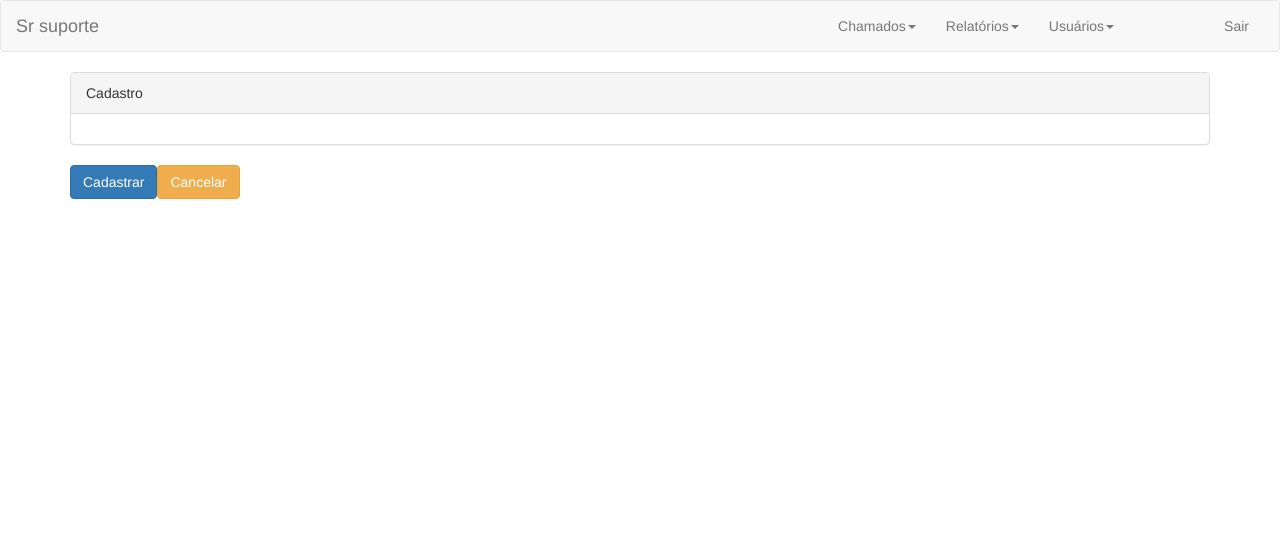
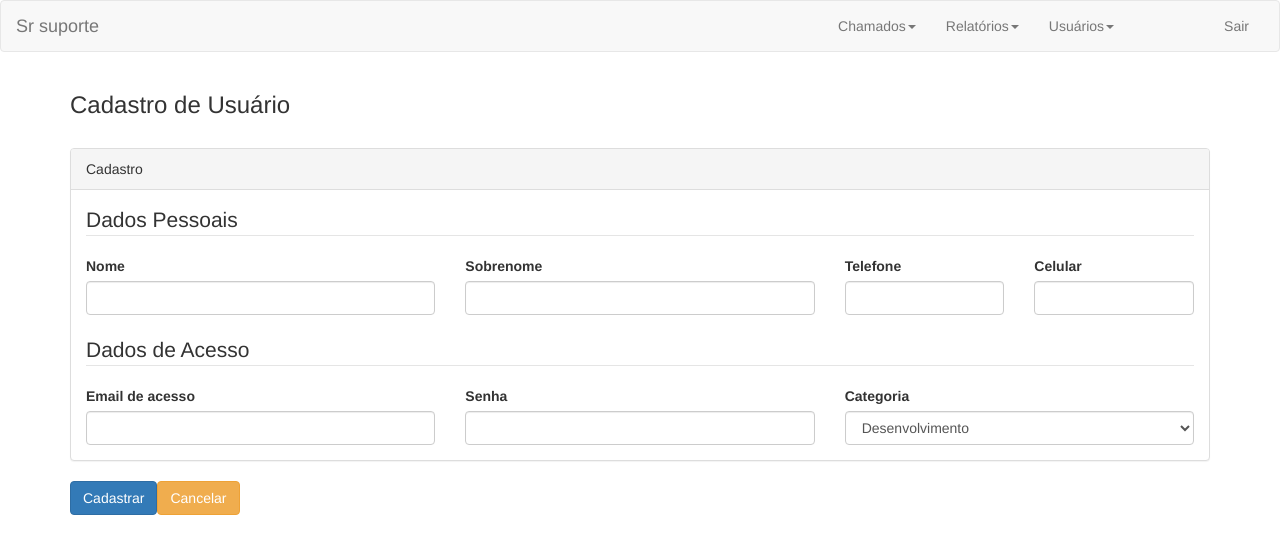
Before and after one commit to JoaoNormando/sr-suporte-web, an Angular app: page /novo-usuario in a window 1280 px wide. Shown: the top 554 px of the page. Built offline with nearby package versions, Linux system fonts and the light colour scheme.

Commit message:
Finalização da tela de cadastro do usuário

```diff
--- a/src/app/usuarios/novo-usuario/novo-usuario.component.css
+++ b/src/app/usuarios/novo-usuario/novo-usuario.component.css
@@ -0,0 +1,3 @@
+.titulo {
+    font-size: 24px;
+}
--- a/src/app/usuarios/novo-usuario/novo-usuario.component.html
+++ b/src/app/usuarios/novo-usuario/novo-usuario.component.html
@@ -1,8 +1,62 @@
+<h1 class="titulo">Cadastro de Usuário</h1>
+<br/>
 <form action="post">
   <div class="panel panel-default">
     <div class="panel-heading">Cadastro</div>
     <div class="panel-body">
 
+      <!-- Dados pessoais-->
+      <fieldset>
+        <legend>Dados Pessoais</legend>
+        <div class="row">
+          <div class="form-group">
+            <div class="col-md-4">
+              <label for="nome" class="control-label">Nome</label>
+              <input type="text" id="nome" class="form-control">
+            </div>
+            <div class="col-md-4">
+              <label for="sobrenome" class="control-label">Sobrenome</label>
+              <input type="text" id="sobrenome" class="form-control">
+            </div>
+            <div class="col-md-2">
+              <label for="telefone" class="control-label">Telefone</label>
+              <input type="text" id="telefone" class="form-control">
+            </div>
+            <div class="col-md-2">
+              <label for="celular" class="control-label">Celular</label>
+              <input type="text" id="celular" class="form-control">
+            </div>
+          </div>
+        </div>
+      </fieldset>
+      <!-- ./ Dados pessoais-->
+
+      <br/>
+
+      <!-- Dados de acesso -->
+      <fieldset>
+        <legend>Dados de Acesso</legend>
+        <div class="row">
+          <div class="form-group">
+            <div class="col-md-4">
+              <label for="email" class="control-label">Email de acesso</label>
+              <input type="text" id="email" class="form-control">
+            </div>
+            <div class="col-md-4">
+              <label for="senha" class="control-label">Senha</label>
+              <input type="text" id="senha" class="form-control">
+            </div>
+            <div class="col-md-4">
+              <label for="categoria">Categoria</label>
+              <select id="categoria" class="form-control">
+                <option value="0">Desenvolvimento</option>
+                <option value="1">Infraestrutura</option>
+              </select>
+            </div>
+          </div>
+        </div>
+      </fieldset>
+      <!-- ./ Dados de acesso -->
     </div>
   </div>
   <button class="btn btn-primary">Cadastrar</button>
```
